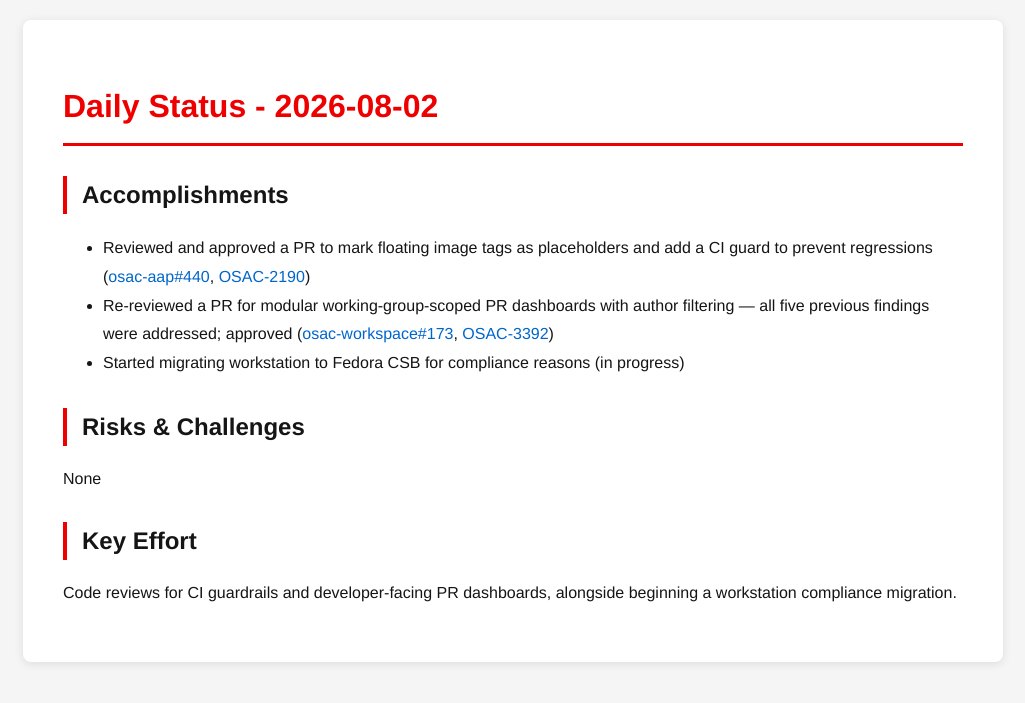
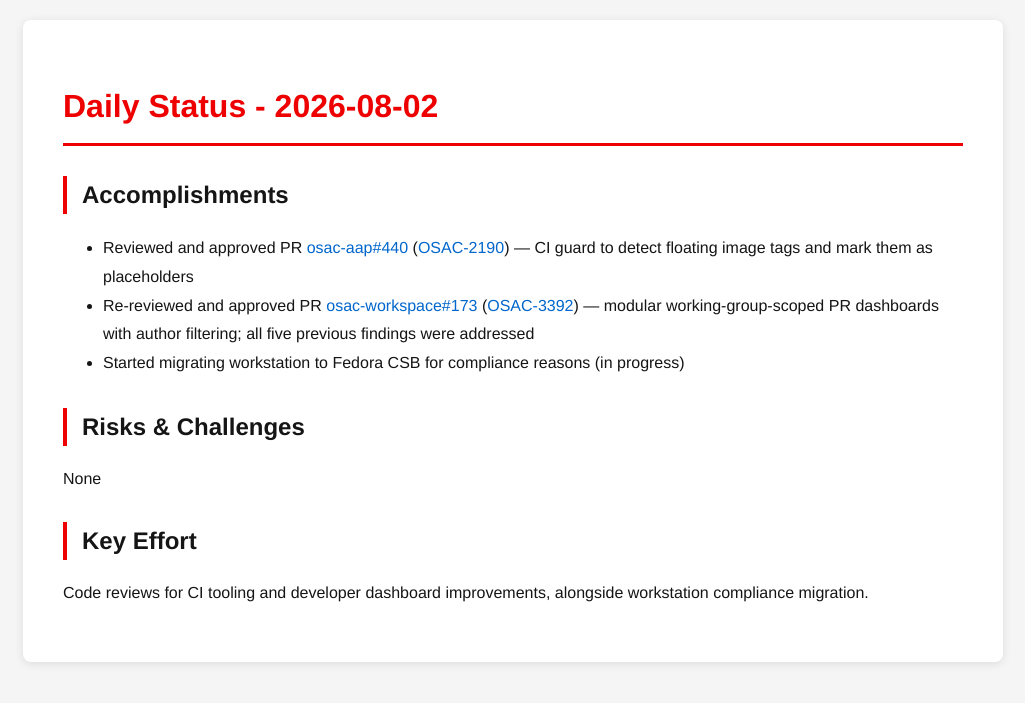
Before and after one commit to tzvatot/daily-status, a Jekyll site: the page built from 2026-08-02.md, in a window 1280 px wide. Shown: the top 703 px of the page, without its empty margins (127-1152 px from the left). Built offline with Jekyll 4.4.1, drawn with Linux system fonts in a browser that asks for light colours.

Commit message:
Daily status update - 2026-08-02

```diff
--- a/2026-08-02.md
+++ b/2026-08-02.md
@@ -7,12 +7,12 @@
 # Daily Status - 2026-08-02
 
 ## Accomplishments
-- Reviewed and approved a PR to mark floating image tags as placeholders and add a CI guard to prevent regressions ([osac-aap#440](https://github.com/osac-project/osac-aap/pull/440), [OSAC-2190](https://redhat.atlassian.net/browse/OSAC-2190))
-- Re-reviewed a PR for modular working-group-scoped PR dashboards with author filtering — all five previous findings were addressed; approved ([osac-workspace#173](https://github.com/osac-project/osac-workspace/pull/173), [OSAC-3392](https://redhat.atlassian.net/browse/OSAC-3392))
+- Reviewed and approved PR [osac-aap#440](https://github.com/osac-project/osac-aap/pull/440) ([OSAC-2190](https://redhat.atlassian.net/browse/OSAC-2190)) — CI guard to detect floating image tags and mark them as placeholders
+- Re-reviewed and approved PR [osac-workspace#173](https://github.com/osac-project/osac-workspace/pull/173) ([OSAC-3392](https://redhat.atlassian.net/browse/OSAC-3392)) — modular working-group-scoped PR dashboards with author filtering; all five previous findings were addressed
 - Started migrating workstation to Fedora CSB for compliance reasons (in progress)
 
 ## Risks & Challenges
 None
 
 ## Key Effort
-Code reviews for CI guardrails and developer-facing PR dashboards, alongside beginning a workstation compliance migration.
+Code reviews for CI tooling and developer dashboard improvements, alongside workstation compliance migration.
```
